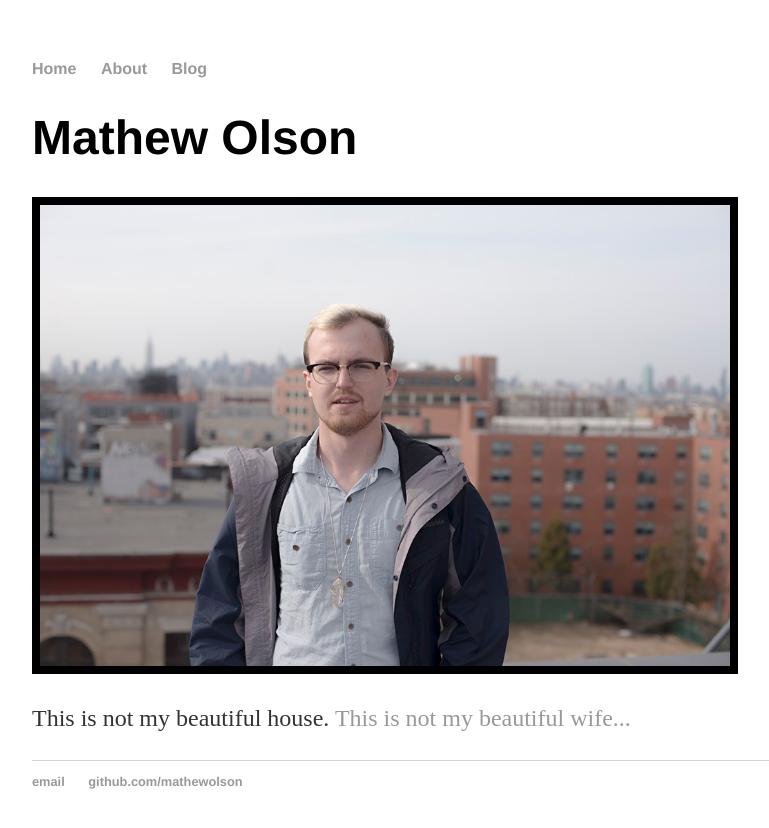
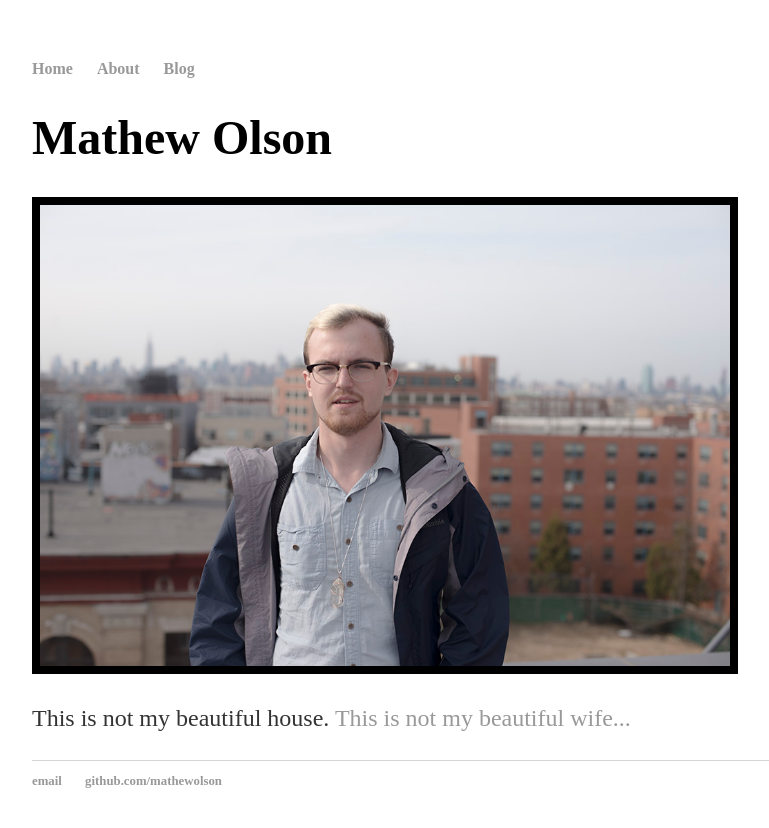
Before and after one commit to mathewolson/mathewolson.github.io, a Jekyll site: the page built from index.html, in a window 1280 px wide. Shown: the top 828 px of the page, without its empty margins (160-929 px from the left). Built offline with Jekyll 4.4.1, drawn with Linux system fonts in a browser that asks for light colours.

Commit message:
Update main.css

```diff
--- a/css/main.css
+++ b/css/main.css
@@ -3,7 +3,7 @@
     width: 70%;
 }
 nav ul, footer ul {
-    font-family:'Helvetica', 'Arial', 'Sans-Serif';
+    font-family:'Lucida Console", Monaco, monospace';
     padding: 0px;
     list-style: none;
     font-weight: bold;
@@ -21,7 +21,7 @@
 }
 h1 {
     font-size: 3em;
-    font-family:'Helvetica', 'Arial', 'Sans-Serif';
+    font-family:'Lucida Console", Monaco, monospace';
 }
 p {
     font-size: 1.5em;
```
